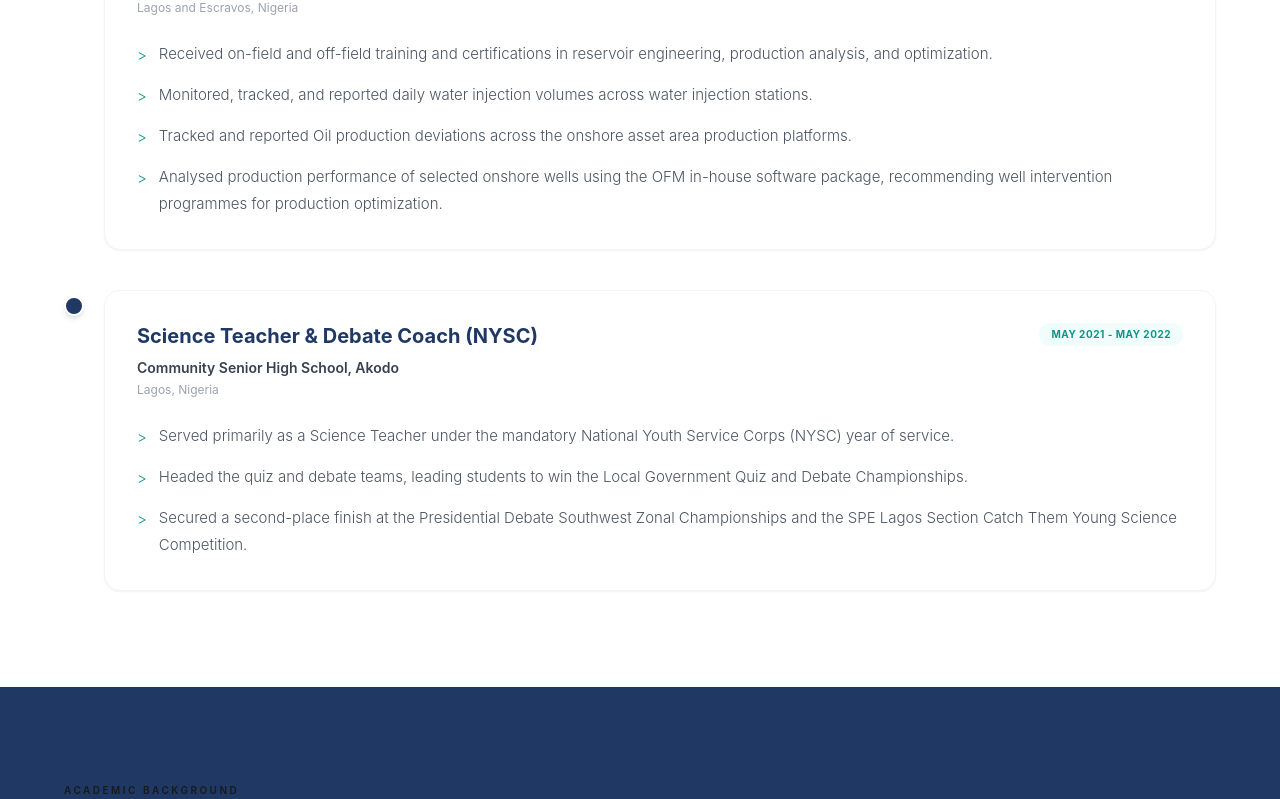
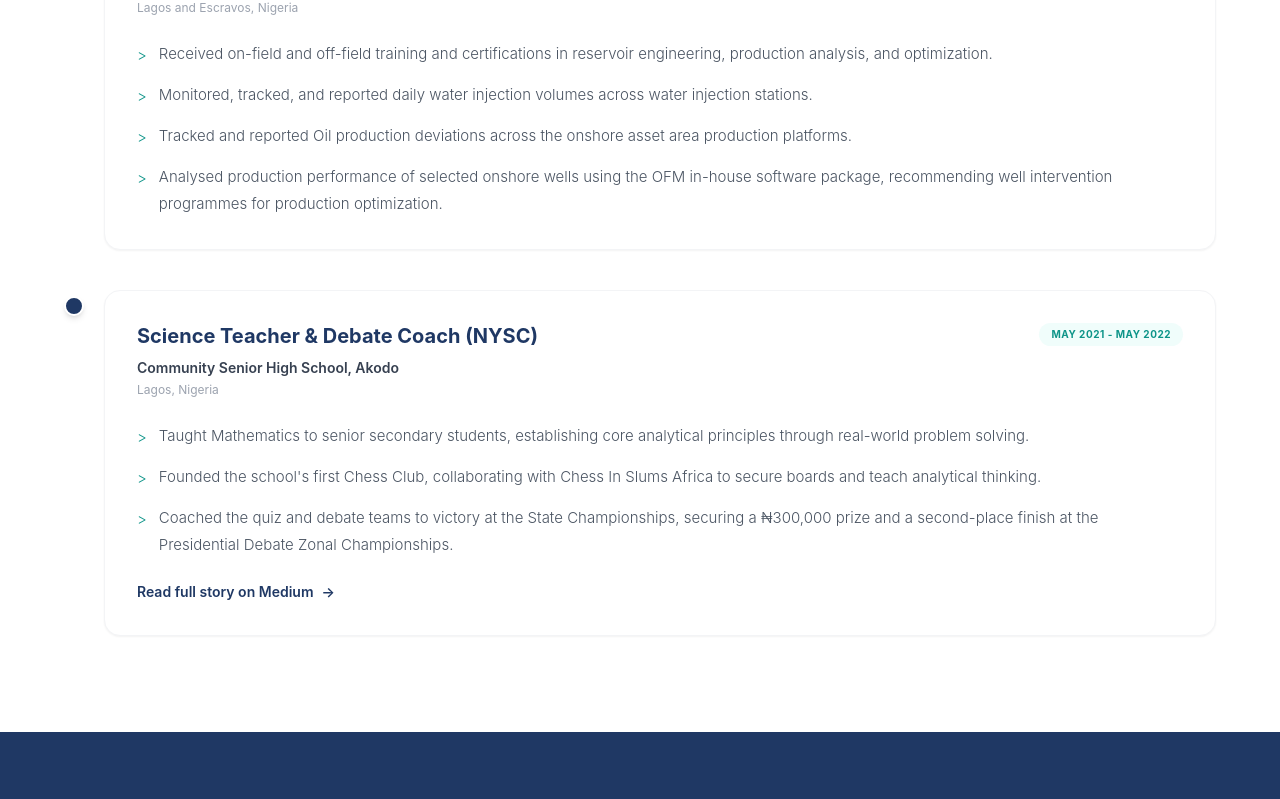
Before and after one commit to Jendoooo/portfolio_website, a Next.js app: page / in a window 1280 px wide. Shown: the part 8027-8826 px from the top of the page. Built offline with nearby package versions, Linux system fonts and the light colour scheme.

Commit message:
feat: Enhance NYSC experience with Medium narrative and direct article link

```diff
--- a/src/components/Experience.tsx
+++ b/src/components/Experience.tsx
@@ -15,6 +15,8 @@ const experiences = [
       "Shipped ibycloset.com, orderfromrc.com, oriyomiayeola.com, and 3-15fabrics.vercel.app — e-commerce and business platforms built with Next.js, TypeScript, and Supabase.",
       "Continued 20+ data and analytics engagements: web scraping pipelines, ETL systems, and Power BI dashboards for clients in the US, UK, Canada, and Australia.",
     ],
+    link: null,
+    linkLabel: null,
   },
   {
     title: "Planning Officer and Operations Data Analyst",
@@ -27,6 +29,8 @@ const experiences = [
       "Reduced manual reporting workload by over 90% by building Power BI dashboards that track vessel throughput, container dwell time, and inspection KPIs.",
       "Implemented SOPs for data governance adopted across quay, yard, and gate teams; coordinated cross-functional reporting during pre-operational ramp-up.",
     ],
+    link: null,
+    linkLabel: null,
   },
   {
     title: "Asset Engineering Intern",
@@ -39,6 +43,8 @@ const experiences = [
       "Tracked and reported Oil production deviations across the onshore asset area production platforms.",
       "Analysed production performance of selected onshore wells using the OFM in-house software package, recommending well intervention programmes for production optimization."
     ],
+    link: null,
+    linkLabel: null,
   },
   {
     title: "Science Teacher & Debate Coach (NYSC)",
@@ -46,10 +52,12 @@ const experiences = [
     location: "Lagos, Nigeria",
     period: "May 2021 - May 2022",
     bullets: [
-      "Served primarily as a Science Teacher under the mandatory National Youth Service Corps (NYSC) year of service.",
-      "Headed the quiz and debate teams, leading students to win the Local Government Quiz and Debate Championships.",
-      "Secured a second-place finish at the Presidential Debate Southwest Zonal Championships and the SPE Lagos Section Catch Them Young Science Competition."
+      "Taught Mathematics to senior secondary students, establishing core analytical principles through real-world problem solving.",
+      "Founded the school's first Chess Club, collaborating with Chess In Slums Africa to secure boards and teach analytical thinking.",
+      "Coached the quiz and debate teams to victory at the State Championships, securing a ₦300,000 prize and a second-place finish at the Presidential Debate Zonal Championships."
     ],
+    link: "https://medium.com/@olajideayeola/in-service-to-the-nation-c1450c5df110",
+    linkLabel: "Read full story on Medium",
   },
 ];
 
@@ -113,6 +121,18 @@ export default function Experience() {
                       </li>
                     ))}
                   </ul>
+
+                  {experience.link && (
+                    <a
+                      href={experience.link}
+                      target="_blank"
+                      rel="noopener noreferrer"
+                      className="inline-flex items-center gap-2 mt-6 text-sm font-semibold text-[#1F3864] hover:text-[#0D9488] transition-colors"
+                    >
+                      <span>{experience.linkLabel}</span>
+                      <span aria-hidden="true">&rarr;</span>
+                    </a>
+                  )}
                 </div>
               </RevealOnScroll>
             ))}
```
